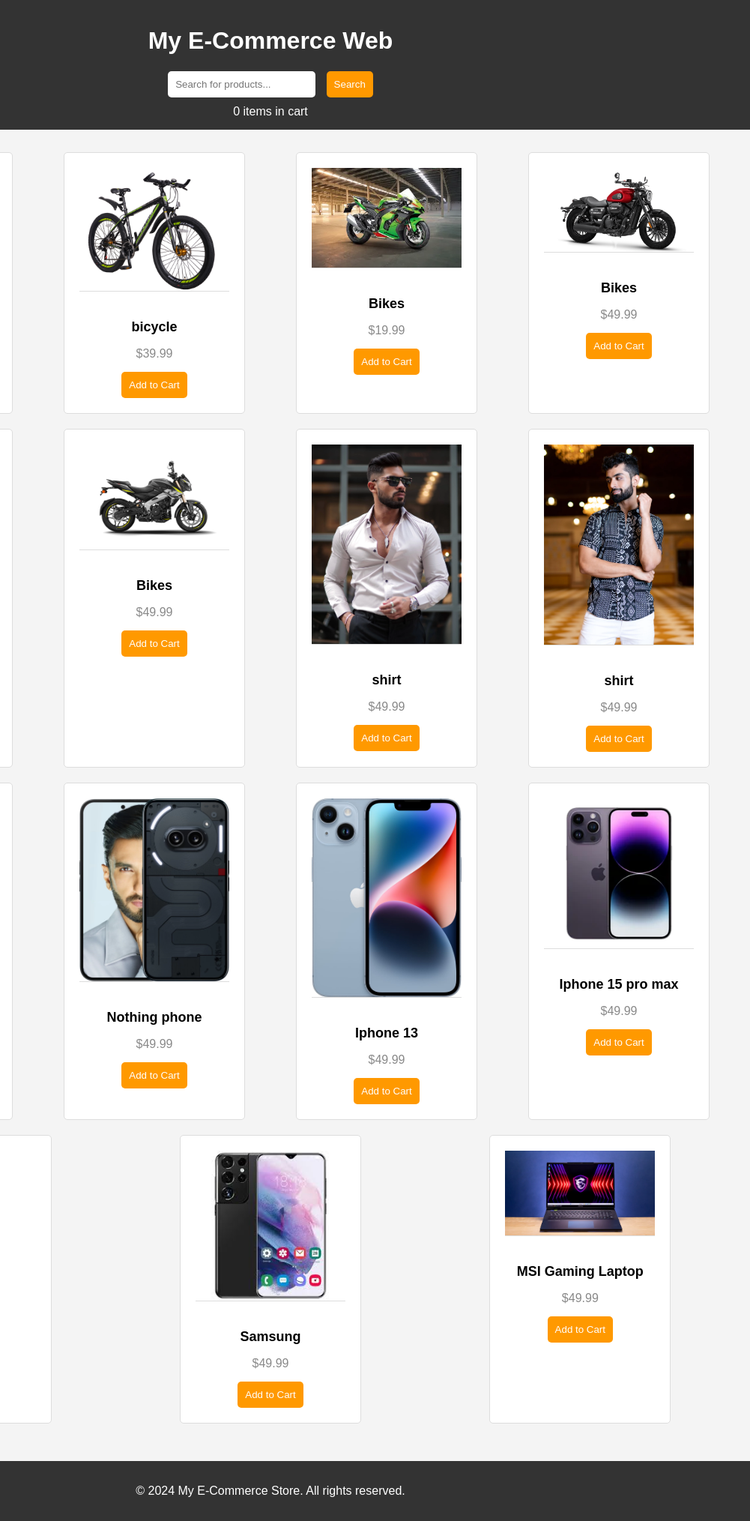
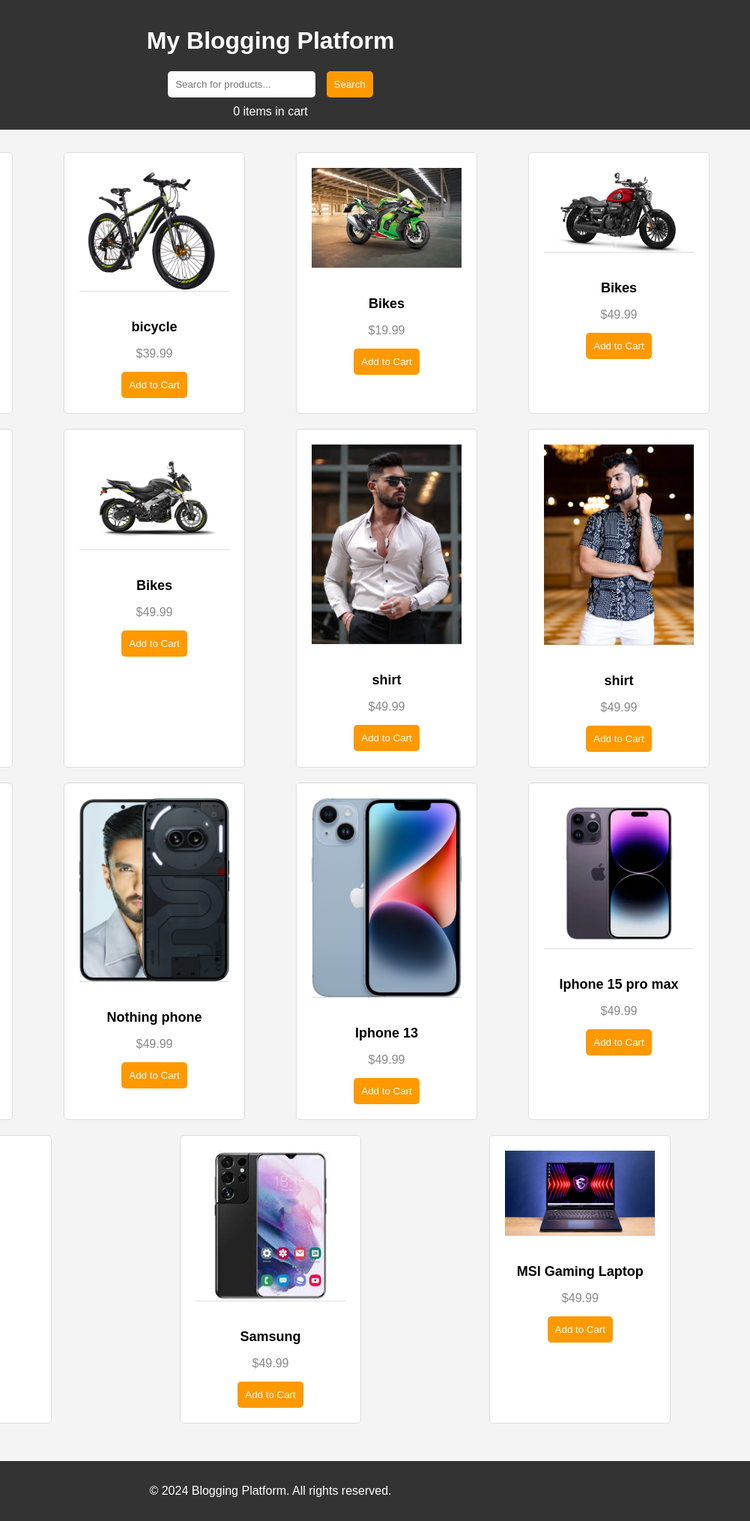
Before and after one commit to nitin007621/blogging-platform, a plain HTML site: page index.html in a window 1280 px wide. Shown: the full height of the page at 75% size, 279-1280 px from the left. Drawn offline with Linux system fonts and the light colour scheme.

Commit message:
done again

```diff
--- a/index.html
+++ b/index.html
@@ -3,12 +3,12 @@
 <head>
     <meta charset="UTF-8">
     <meta name="viewport" content="width=device-width, initial-scale=1.0">
-    <title>Simple E-Commerce</title>
+    <title>Blogging Platform</title>
     <link rel="stylesheet" href="style.css">
 </head>
 <body>
     <header>
-        <h1>My E-Commerce Web</h1>
+        <h1>My Blogging Platform</h1>
         <input type="text" id="search" placeholder="Search for products...">
         <button id="search-btn">Search</button>
         <div id="cart">
@@ -23,7 +23,7 @@
     </main>
 
     <footer>
-        <p>&copy; 2024 My E-Commerce Store. All rights reserved.</p>
+        <p>&copy; 2024 Blogging Platform. All rights reserved.</p>
     </footer>
 
     <script src="app.js"></script>
```
